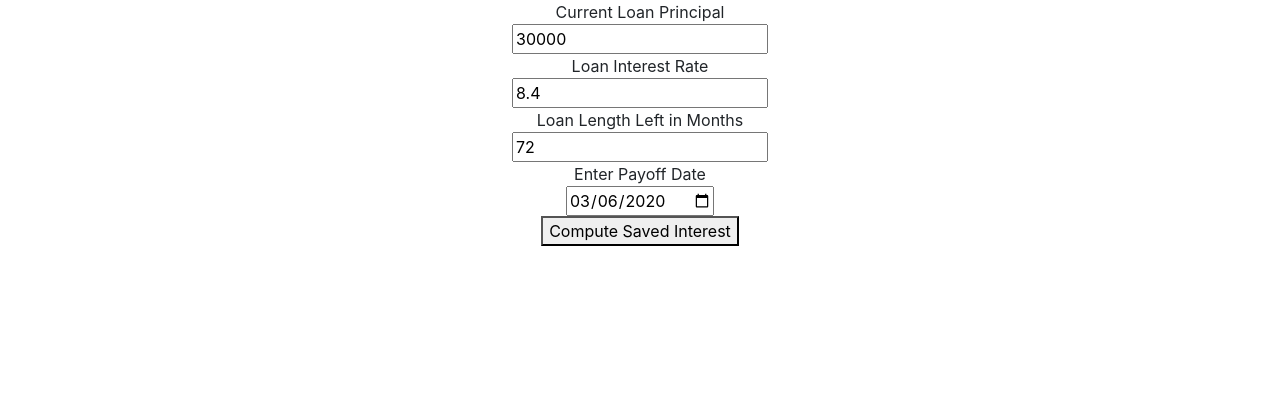
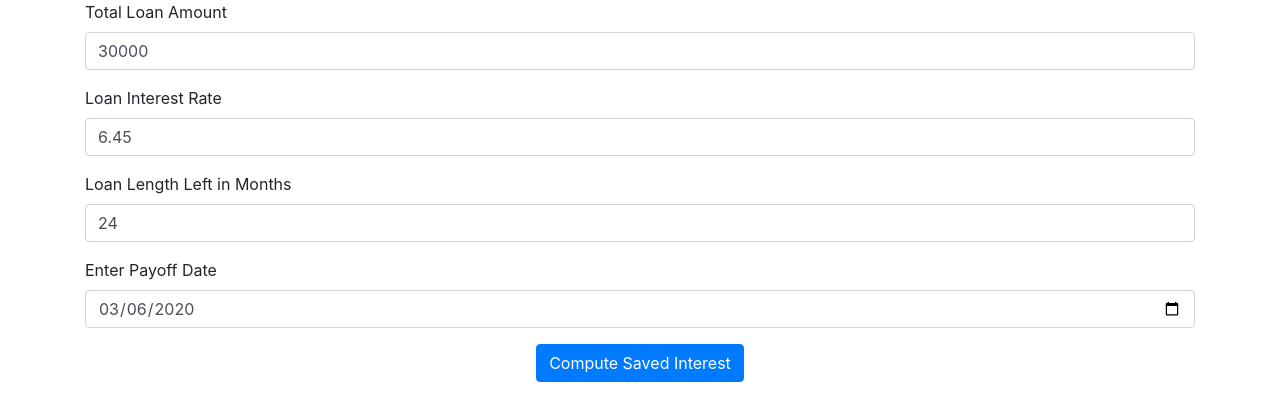
Before and after one commit to Gnoll94/saved_interest, a React (Create React App) app: page / in a window 1280 px wide. Shown: the top 420 px of the page. Built offline with nearby package versions, Linux system fonts and the light colour scheme.

Commit message:
Beginning Validation

```diff
--- a/src/App.js
+++ b/src/App.js
@@ -1,23 +1,51 @@
-import React, {useState, useEffect} from 'react';
-import {startOfToday, format, addMonths, differenceInMonths} from 'date-fns'
+import React, {useState} from 'react';
+import {startOfToday, format} from 'date-fns'
 import {AmortizationTable, createAmortizationSchedule} from "./components/AmortizationTable";
 import {Input} from "./components/Input";
 
 export const App = () => {
 
     const [loanAmount, setLoanAmount] = useState(30000);
-    const [loanInterestRate, setLoanInterestRate] = useState(8.40);
-    const [loanLength, setLoanLength] = useState(72);
-    const [payOffDate, setPayOffDate] = useState(format(startOfToday(), 'yyyy-MM-dd'));
+    const [loanErrorMessage, setLoanErrorMessage] = useState(undefined);
+    const loanRegex = RegExp('[0-9]{1,15}');
+
+    const [loanInterestRate, setLoanInterestRate] = useState(6.45);
+    const [interestRateErrorMessage, setInterestRateErrorMessage] = useState(undefined);
+
+    const [loanLength, setLoanLength] = useState(24);
+    const [loanLengthErrorMessage, setLoanLengthErrorMessage] = useState(undefined);
+
+    const [payoffDate, setPayoffDate] = useState(format(startOfToday(), 'yyyy-MM-dd'));
+    const [payoffDateErrorMessage, setPayoffDateErrorMessage] = useState(undefined);
+
     const [finishOnPaymentNumber, setFinishOnPaymentNumber] = useState();
     const [amortizationSchedule, setAmortizationSchedule] = useState({});
     const [savedInterest, setSavedInterest] = useState(0.00);
 
+    const validateLoanAmount = () => {
+        if(!loanAmount) {
+            setLoanErrorMessage('Loan Amount is a Required Field');
+            return false;
+        }
+        if(!loanRegex.test(loanAmount)) {
+            setLoanErrorMessage('Loan Amount needs to be a number between 1 and 15 digits');
+            return false;
+        }
+        setLoanErrorMessage(undefined);
+        return true;
+    };
+
+    const validateForm = () => {
+        return validateLoanAmount() & true
+    };
+
     const onClick = () => {
-        const [currentSavedInterest, loanTable, paymentIndex] = createAmortizationSchedule(loanInterestRate, loanAmount, loanLength, payOffDate);
+        if(validateForm()) {
+            const [currentSavedInterest, loanTable, paymentIndex] = createAmortizationSchedule(loanInterestRate, loanAmount, loanLength, payoffDate);
             setAmortizationSchedule(loanTable);
             setSavedInterest(currentSavedInterest);
             setFinishOnPaymentNumber(String(paymentIndex));
+        }
     };
 
     const tableProps = {
@@ -26,61 +54,59 @@ export const App = () => {
         finishOnPaymentNumber
     };
 
+    const principalProps = {
+        id:"loanAmount",
+        placeholder:"Enter Total Loan Amount",
+        type:"string",
+        value:loanAmount,
+        title: "Total Loan Amount",
+        errorMessage: loanErrorMessage,
+        onChange: e => setLoanAmount(e.target.value)
+    };
+
+    const interestRateProps = {
+        id:"loanInterestRate",
+        placeholder:"Enter Loan Interest Rate",
+        type:"string",
+        value:loanInterestRate,
+        title: "Loan Interest Rate",
+        errorMessage: interestRateErrorMessage,
+        onChange: e => setLoanInterestRate(e.target.value)
+    };
+
+    const loanLengthProps = {
+        id:"loanLength",
+        placeholder:"Enter # of Loan Payments Remaining",
+        type:"string",
+        value:loanLength,
+        title: "Loan Length Left in Months",
+        errorMessage: loanLengthErrorMessage,
+        onChange: e => setLoanLength(e.target.value)
+    };
+
+    const payoffDateProps = {
+        id:"payoffDate",
+        placeholder:"Enter Loan Payoff Date",
+        type:"date",
+        value:payoffDate,
+        title: "Enter Payoff Date",
+        errorMessage: payoffDateErrorMessage,
+        onChange: e => setPayoffDate(e.target.value)
+    };
+
     return (
     <div className="container">
+        <form role='form'>
+          <Input {...principalProps} />
+          <Input {...interestRateProps} />
+          <Input {...loanLengthProps} />
+          <Input {...payoffDateProps} />
           <div className="row">
             <div className="col-12 text-center">
-          <div>Current Loan Principal</div>
-          <input
-            id="loanAmount"
-            placeholder="Enter Total Loan Amount"
-            type="number"
-            value={loanAmount}
-            onChange={e => setLoanAmount(Number(e.target.value))}
-          />
+              <button type="button" className="btn btn-primary" onClick={onClick}>Compute Saved Interest</button>
             </div>
           </div>
-      <div className="row">
-        <div className="col-12 text-center">
-          <div>Loan Interest Rate</div>
-          <input
-            id="loanInterestRate"
-            placeholder="Enter Loan Interest Rate"
-            type="number"
-            value={loanInterestRate}
-            onChange={e => setLoanInterestRate(Number(e.target.value))}
-          />
-        </div>
-      </div>
-      <div className="row">
-        <div className="col-12 text-center">
-          <div>Loan Length Left in Months</div>
-          <input
-            id="loanLength"
-            placeholder="Enter # of Loan Payments Remaining"
-            type="number"
-            value={loanLength}
-            onChange={e => setLoanLength(Number(e.target.value))}
-          />
-        </div>
-      </div>
-      <div className="row">
-        <div className="col-12 text-center">
-          <div>Enter Payoff Date</div>
-          <input
-            id="loanLength"
-            placeholder="Enter Loan Payoff Date"
-            type="date"
-            value={payOffDate}
-            onChange={e => setPayOffDate(e.target.value)}
-          />
-        </div>
-      </div>
-      <div className="row">
-        <div className="col-12 text-center">
-          <button onClick={onClick}>Compute Saved Interest</button>
-        </div>
-      </div>
+        </form>
         <AmortizationTable {...tableProps} />
     </div>
     );
--- a/src/components/Input.js
+++ b/src/components/Input.js
@@ -1,20 +1,16 @@
 import React from 'react';
 
 export const Input = (props) => {
-    const {title, id, placeholder, type, value, onChange} = props;
+    const {title, errorMessage} = props;
     return (
-        <div className="row">
-            <div className="col-12 text-center">
-                <div>{title}</div>
-                <input
-                    id={id}
-                    placeholder={placeholder}
-                    type={type}
-                    value={value}
-                    onChange={onChange}
-                />
-            </div>
+        <div className="form-group">
+            <label htmlFor={props.id}>{title}</label>
+            <input {...props} className="form-control" />
+            {errorMessage && (
+                <div className="text-danger">
+                    {errorMessage}
+                </div>
+            )}
         </div>
     )
-
-}
+};
```
Lines whose indentation alone changed are shown as unchanged.
